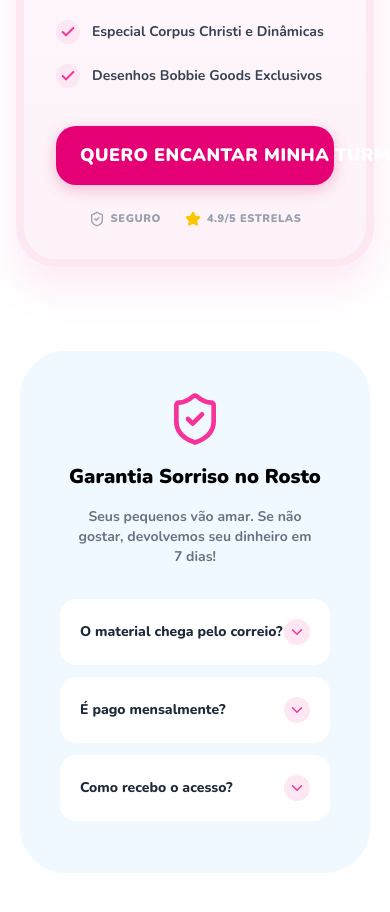
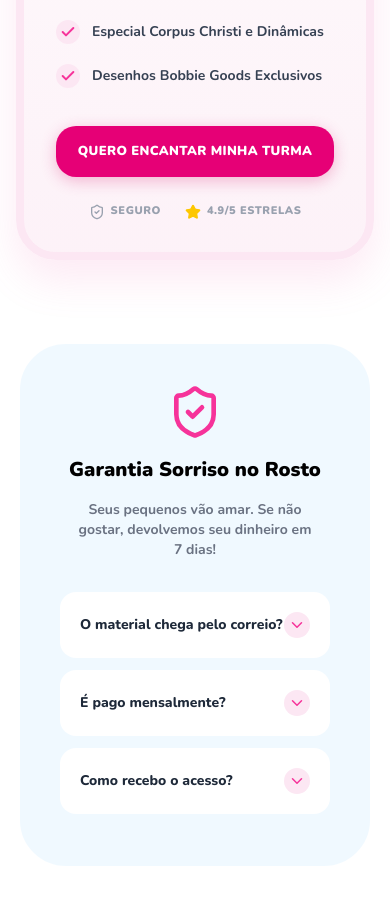
Before and after one commit to contatofilipematos-stack/Pg-20, a React (Vite) app: page / in a window 390 px wide. Shown: the part 4648-5560 px from the top of the page. Built offline with nearby package versions, Linux system fonts and the light colour scheme.

Commit message:
feat: Refactor CTA button styling
Update the appearance and sizing of the primary call-to-action buttons to improve visual hierarchy and mobile responsiveness.

```diff
--- a/App.tsx
+++ b/App.tsx
@@ -104,9 +104,9 @@ const StickyCTA: React.FC<{ onAnchorClick: () => void }> = ({ onAnchorClick }) =
     <div className="fixed bottom-0 left-0 right-0 p-4 z-[100] glass-effect border-t-2 border-pink-100 max-w-[480px] mx-auto animate-fade-in rounded-t-[32px] shadow-[0_-10px_40px_rgba(0,0,0,0.1)]">
       <button
         onClick={() => onAnchorClick()}
-        className="w-full bg-gradient-to-r from-pink-500 to-pink-600 text-white font-black py-4.5 rounded-[24px] shadow-xl animate-cta flex items-center justify-center gap-2 text-lg uppercase"
+        className="w-full bg-pink-400 text-white font-black py-2 rounded-full shadow-lg animate-cta flex items-center justify-center gap-2 text-xs uppercase tracking-wide whitespace-nowrap"
       >
-        <Heart size={20} fill="currentColor" />
+        <Heart size={18} fill="currentColor" />
         QUERO MEU PDF AGORA
       </button>
     </div>
@@ -328,7 +328,7 @@ const App: React.FC = () => {
               {/* Botão de Checkout */}
               <button
                 data-checkout={CHECKOUT_URL}
-                className="block w-full bg-pink-600 text-white font-black py-4 rounded-[20px] shadow-[0_4px_15px_rgba(219,39,119,0.3)] animate-cta text-[18px] uppercase tracking-wide px-6 text-center mb-6 whitespace-nowrap"
+                className="block w-full bg-pink-600 text-white font-black py-4 rounded-[20px] shadow-[0_4px_15px_rgba(219,39,119,0.3)] animate-cta text-[13px] sm:text-[16px] uppercase tracking-wide px-2 sm:px-4 text-center mb-6 whitespace-nowrap"
               >
                 QUERO ENCANTAR MINHA TURMA
               </button>
```
